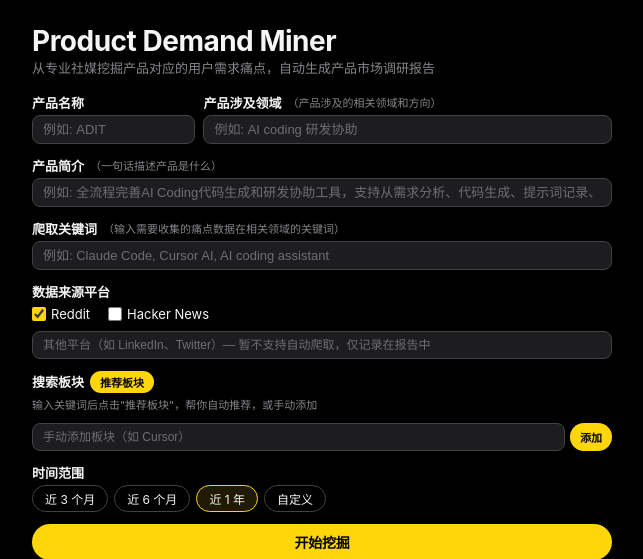
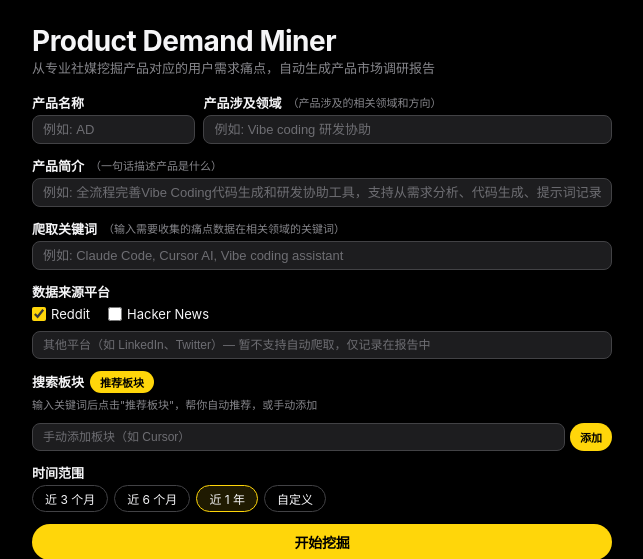
Before and after one commit to fionawxy126-jpg/Product-Demand-Miner, a Flask app: page / in a window 1280 px wide. Shown: the top 559 px of the page, without its empty margins (318-961 px from the left). Run offline with Flask 3, Linux system fonts and the light colour scheme.

Commit message:
Update default product copy

```diff
--- a/product-demand-miner/templates/index.html
+++ b/product-demand-miner/templates/index.html
@@ -17,25 +17,25 @@
                 <div class="form-group" style="flex:0.4">
                     <label for="product_name">产品名称</label>
                     <input type="text" id="product_name" name="product_name"
-                           placeholder="例如: ADIT" required>
+                           placeholder="例如: AD" required>
                 </div>
                 <div class="form-group">
                     <label for="product_scope">产品涉及领域 <span class="hint">（产品涉及的相关领域和方向）</span></label>
                     <input type="text" id="product_scope" name="product_scope"
-                           placeholder="例如: AI coding 研发协助">
+                           placeholder="例如: Vibe coding 研发协助">
                 </div>
             </div>
             <div class="form-group">
                 <label for="product_desc">产品简介 <span class="hint">（一句话描述产品是什么）</span></label>
                 <input type="text" id="product_desc" name="product_desc"
-                       placeholder="例如: 全流程完善AI Coding代码生成和研发协助工具，支持从需求分析、代码生成、提示词记录、项目分析的全流程研发协助">
+                       placeholder="例如: 全流程完善Vibe Coding代码生成和研发协助工具，支持从需求分析、代码生成、提示词记录、项目分析的全流程研发协助">
             </div>
 
             <!-- 搜索关键词 -->
             <div class="form-group">
                 <label for="keywords">爬取关键词 <span class="hint">（输入需要收集的痛点数据在相关领域的关键词）</span></label>
                 <input type="text" id="keywords" name="keywords"
-                       placeholder="例如: Claude Code, Cursor AI, AI coding assistant" required>
+                       placeholder="例如: Claude Code, Cursor AI, Vibe coding assistant" required>
             </div>
 
             <!-- 数据来源平台 -->
```
